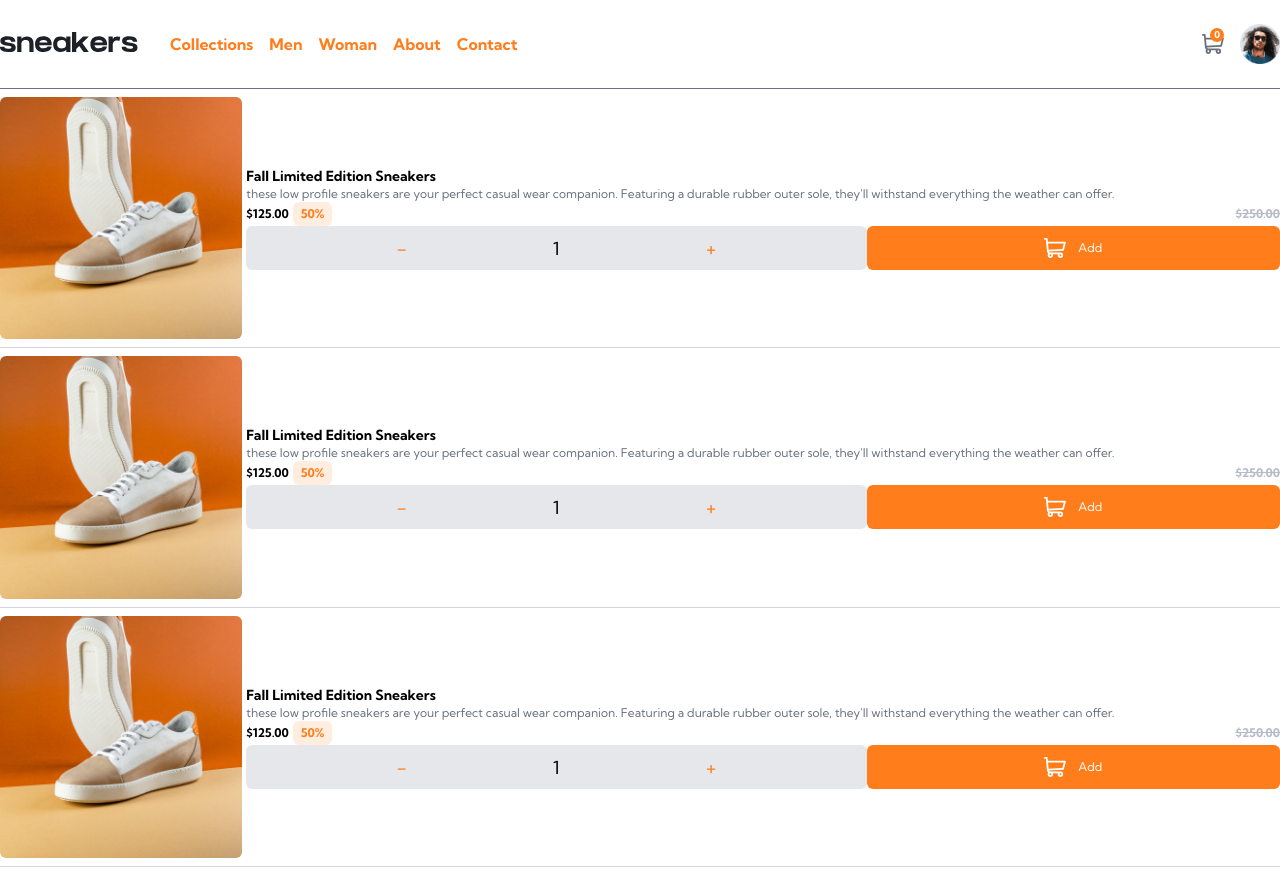
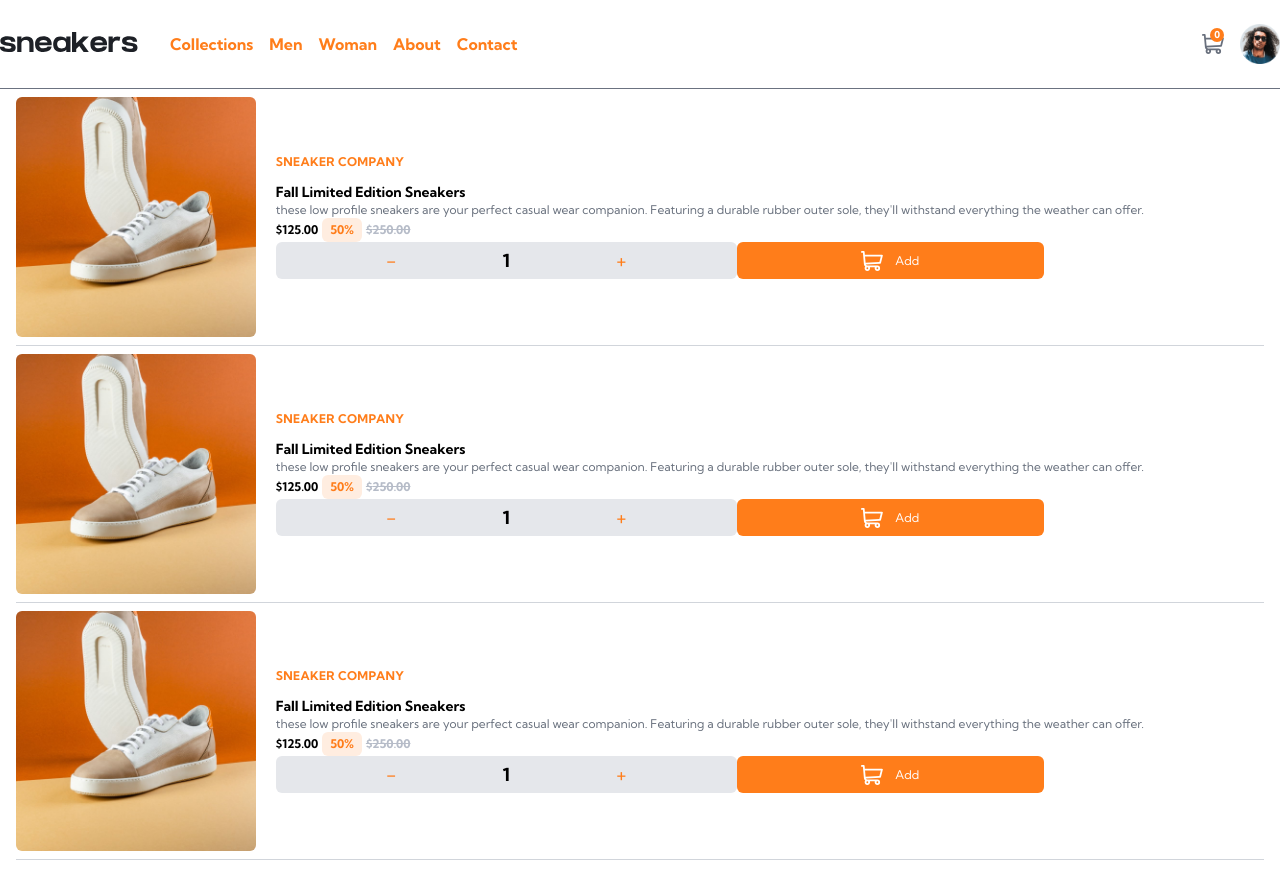
Before and after one commit to arturolopm/product-display1, a React (Vite) app: page / in a window 1280 px wide. Built offline with nearby package versions, Linux system fonts and the light colour scheme.

Commit message:
corrected styles for md and overflow on description

```diff
--- a/src/components/home/Home.jsx
+++ b/src/components/home/Home.jsx
@@ -32,7 +32,7 @@ const objectProduct = {
 
 const Home = () => {
   return (
-    <section className=" bg-white">
+    <section className=" mx-4 bg-white">
 
         <div className=" flex flex-row rounded-xl items-center gap-1 mx-auto mb-2 md:container h-[25%] ">
         <GalleryProductsHome
--- a/src/components/home/cartProductHome/DetailsProductHome.jsx
+++ b/src/components/home/cartProductHome/DetailsProductHome.jsx
@@ -21,34 +21,34 @@ const DetailsProductsHome = ({objectProduct}) => {
       setCount(1)
     }
     return(
-        <section className="container max-h-[30vh] text-xs flex flex-col mx-auto px-4 md:px-0">
-        {/* <p className=" mb-3 text-orange-primary font-bold uppercase tracking-wide">
+        <section className="container max-h-[30vh] text-xs flex flex-col  px-4 md:px-4">
+        <p className=" hidden mb-3 text-orange-primary font-bold uppercase tracking-wide md:block">
         {objectProduct.subtitle}
-        </p> */}
+        </p>
         <h2 className=" mb-0 text-sm font-bold">
         {objectProduct.title}
         </h2>
-        <p className=" text-xs mb-0 text-ellipsis text-dark-grayish-blue">
+        <p className=" hidden max-h-12 overflow-hidden text-xs mb-0 text-dark-grayish-blue min-[320px]:block">
         {objectProduct.description}
         </p>
-        <div className="flex mb-0 items-center justify-between gap-4 font-bold md:gap-1">
+        <div className="flex mb-0 items-center justify-start gap-4 font-bold md:gap-1">
           <span className=" text-xs">${(
             objectProduct.price *(1 - objectProduct.discount)
             ).toFixed(2)}</span>
-          <span className=" mr-auto rounded-md bg-pale-orange py-1 px-2 text-orange-primary">
+          <span className="  rounded-md bg-pale-orange py-1 px-2 text-orange-primary">
           {objectProduct.discount * 100}%
           </span>
-          <span className=" text-right text-xs text-grayish-blue line-through md:text-left md:col-span-3">
+          <span className=" text-right text-xs text-grayish-blue line-through md:text-left ">
           ${objectProduct.price.toFixed(2)}
           </span>
         </div>
-        <div className=" flex flex-row justify-between">
-          <div className=" flex grow items-baseline justify-between rounded-md bg-gray-200 py-2 px-1 pb-1 md:col-span-1">
-            <button className=" text-xl grow text-orange-primary" onClick={decrementCount}>-</button>
-            <span className=" text-lg">{count}</span>
-            <button className=" text-xl grow text-orange-primary" onClick={incrementCount}>+</button>
+        <div className=" md:max-w-3xl  flex flex-row justify-between ">
+          <div className=" flex grow items-baseline justify-between rounded-md bg-gray-200  px-1 py-1 ">
+            <button className=" text-lg md:text-xl grow text-orange-primary" onClick={decrementCount}>-</button>
+            <span className=" font-bold md:text-lg">{count}</span>
+            <button className=" text-lg md:text-xl grow text-orange-primary" onClick={incrementCount}>+</button>
           </div>
-          <button className=" flex items-center w-[40%] justify-center gap-x-3 rounded-md bg-orange-primary py-3 text-white transition-all hover:bg-orange-700 md:col-span-1" onClick={handleAddToCart}>
+          <button className=" textlg flex items-center w-[40%] justify-center gap-x-3 rounded-md bg-orange-primary py-1 text-white transition-all hover:bg-orange-700" onClick={handleAddToCart}>
             <CartIcon fill="#fff" className="fill-white" />
             <span>Add</span>
           </button>
--- a/src/components/home/productsHome/GalleryProductsHome.jsx
+++ b/src/components/home/productsHome/GalleryProductsHome.jsx
@@ -9,7 +9,7 @@ const GalleryProductsHome = ({ ARRAY_IMGS, ARRAY_IMG_SMALL }) => {
             <SlideProductsHome
                 ARRAY_IMGS={ARRAY_IMGS}
                 ARRAY_IMG_SMALL={ARRAY_IMG_SMALL}
-                className=" max-h-[25%] flex mx-auto content-center  md:gap-4 max-w-[40%]"
+                className="min-w-[150px] max-h-[25%] flex mx-auto content-center  md:gap-4 max-w-[40%]"
 
             />
 
--- a/src/components/home/productsHome/SlideProductsHome.jsx
+++ b/src/components/home/productsHome/SlideProductsHome.jsx
@@ -25,9 +25,9 @@ const SlideProductsHome = ({
 
 
     return (
-        <section className="xl:max-w-sm" {...props}>
+        <section className="min-w-[150px] xl:max-w-sm" {...props}>
 
-            <div className=" max-h-[25%]  ">
+            <div className=" min-w-[150px] max-h-[25%]  ">
                 <img src={ARRAY_IMGS[imgIndex]}
                 alt=""
                 className=" content-center aspect-auto w-full object-cover cursor-pointer rounded-md max-h-[300px] max-w-[300px]"  />
```
